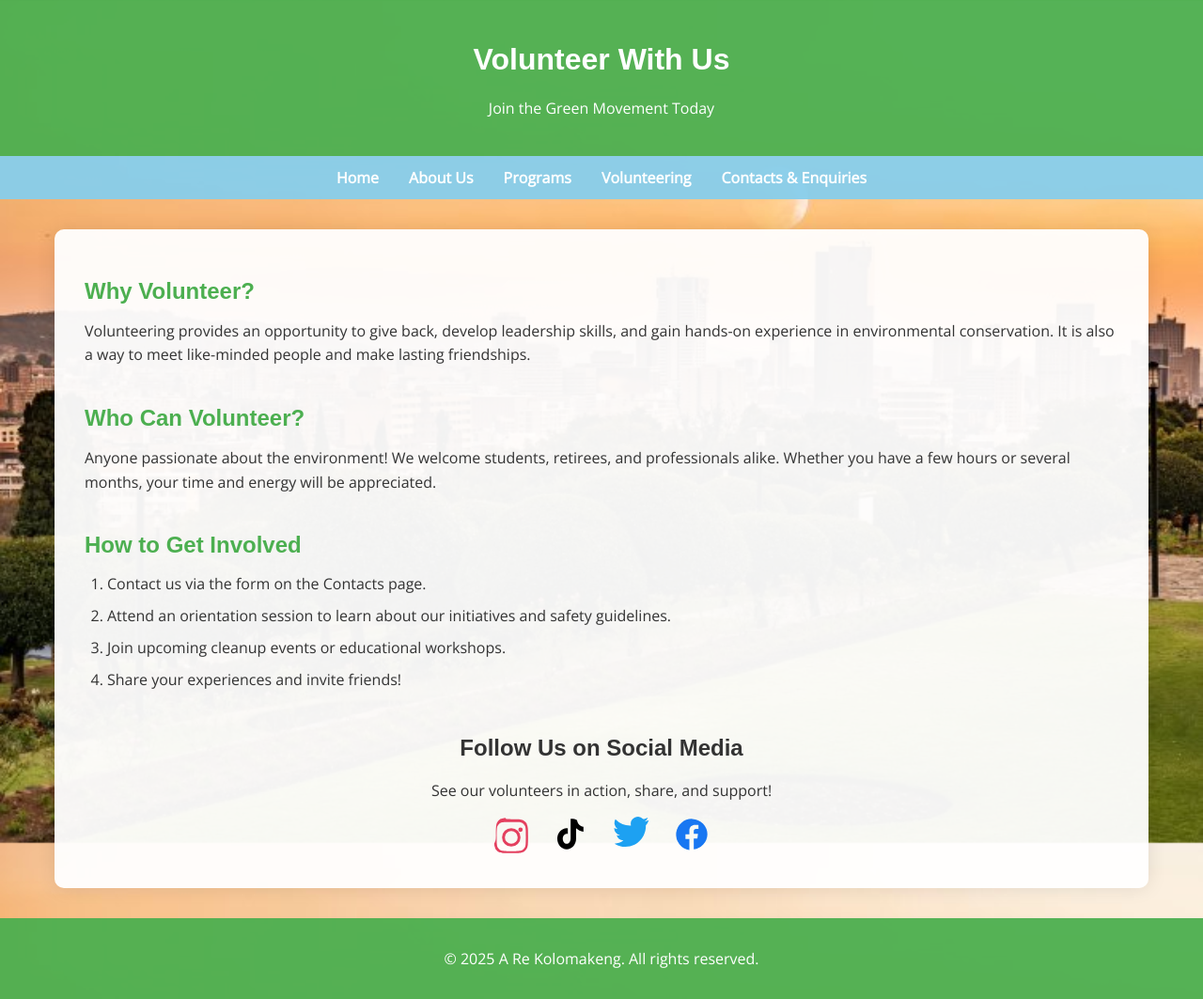
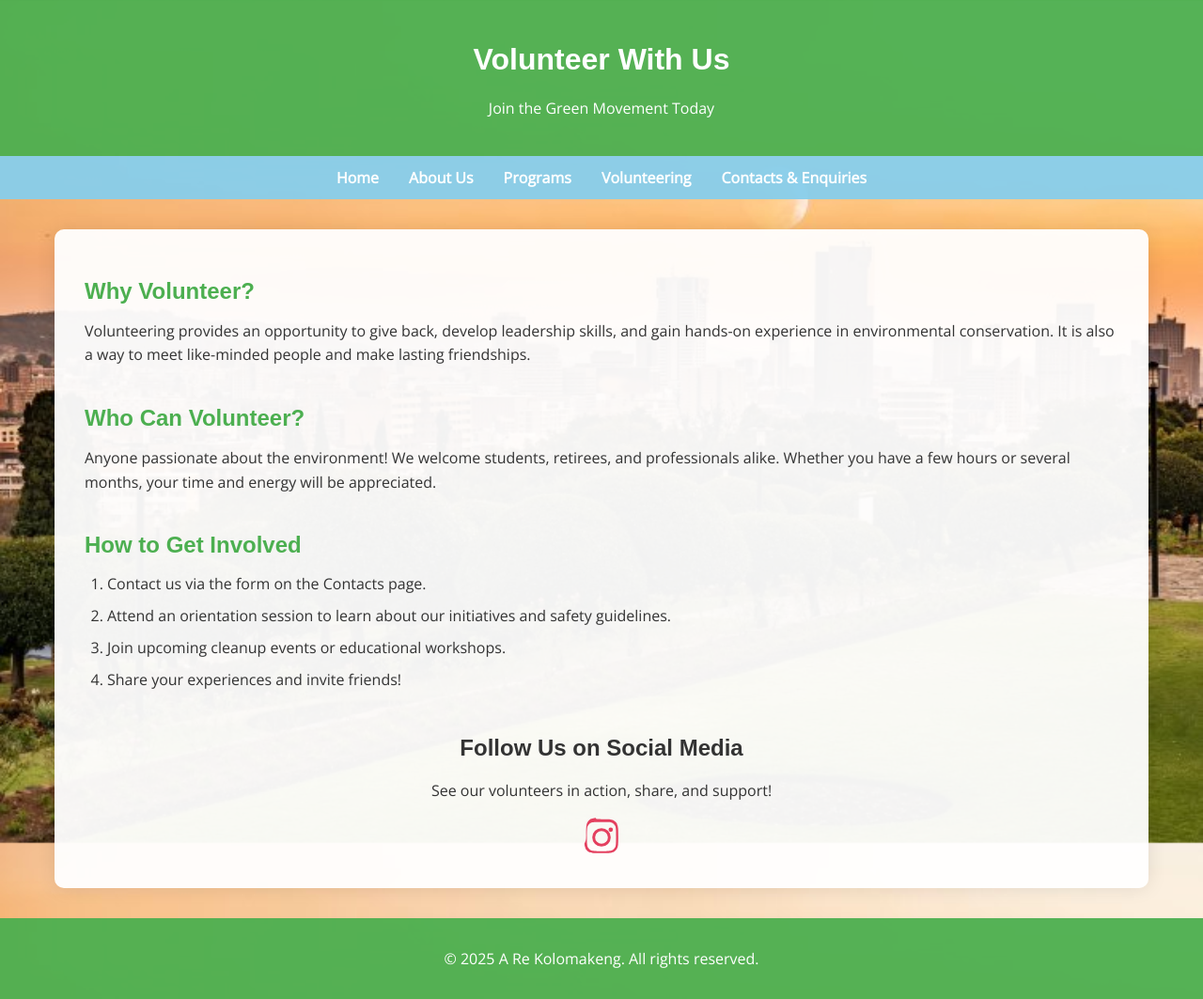
Before and after one commit to arekolomakeng/arekolomakeng, a plain HTML site: page volunteer-in-pretoria.html in a window 1280 px wide. Shown: the whole page at 94% size. Drawn offline with nearby package versions, Linux system fonts and the light colour scheme.

Commit message:
Update volunteer-in-pretoria.html

```diff
--- a/volunteer-in-pretoria.html
+++ b/volunteer-in-pretoria.html
@@ -56,24 +56,9 @@
       <h2>Follow Us on Social Media</h2>
       <p>See our volunteers in action, share, and support!</p>
       <div class="social-icons">
-        <a href="#" target="_blank" aria-label="Visit our Instagram">
+        <a href="https://www.instagram.com/arekolomakeng/" target="_blank" aria-label="Visit our Instagram">
           <svg fill="#E4405F" viewBox="0 0 24 24">
             <path d="M12 2.2c3.2 0 3.6 0 4.9.1 1.2.1 2.1.3 2.6.6.6.3 1.1.7 1.6 1.2.5.5.9 1 .9 1.6.3.5.5 1.4.6 2.6.1 1.3.1 1.7.1 4.9s0 3.6-.1 4.9c-.1 1.2-.3 2.1-.6 2.6-.3.6-.7 1.1-1.2 1.6s-1 .9-1.6.9c-.5.3-1.4.5-2.6.6-1.3.1-1.7.1-4.9.1s-3.6 0-4.9-.1c-1.2-.1-2.1-.3-2.6-.6-.6-.3-1.1-.7-1.6-1.2-.5-.5-.9-1-.9-1.6-.3-.5-.5-1.4-.6-2.6C2.2 15.6 2.2 15.2 2.2 12s0-3.6.1-4.9c.1-1.2.3-2.1.6-2.6.3-.6.7-1.1 1.2-1.6.5-.5 1-.9 1.6-.9.5-.3 1.4-.5 2.6-.6C8.4 2.2 8.8 2.2 12 2.2zm0 1.8c-3.1 0-3.4 0-4.6.1-1.1.1-1.7.2-2.1.4-.5.2-.8.5-1.2.9-.4.4-.7.7-.9 1.2-.2.4-.3 1-.4 2.1-.1 1.2-.1 1.5-.1 4.6s0 3.4.1 4.6c.1 1.1.2 1.7.4 2.1.2.5.5.8.9 1.2.4.4.7.7 1.2.9.4.2 1 .3 2.1.4 1.2.1 1.5.1 4.6.1s3.4 0 4.6-.1c1.1-.1 1.7-.2 2.1-.4.5-.2.8-.5 1.2-.9.4-.4.7-.7.9-1.2.2-.4.3-1 .4-2.1.1-1.2.1-1.5.1-4.6s0-3.4-.1-4.6c-.1-1.1-.2-1.7-.4-2.1-.2-.5-.5-.8-.9-1.2-.4-.4-.7-.7-1.2-.9-.4-.2-1-.3-2.1-.4-1.2-.1-1.5-.1-4.6-.1zm0 3.9a5.9 5.9 0 1 1 0 11.8 5.9 5.9 0 0 1 0-11.8zm0 1.8a4.1 4.1 0 1 0 0 8.2 4.1 4.1 0 0 0 0-8.2zm5.9-2.2a1.4 1.4 0 1 1 0 2.8 1.4 1.4 0 0 1 0-2.8z"/>
-          </svg>
-        </a>
-        <a href="#" target="_blank" aria-label="Visit our TikTok">
-          <svg fill="#000000" viewBox="0 0 24 24">
-            <path d="M12.08 2c1.25 0 2.44.3 3.5.8.3 2.2 1.9 3.9 4.1 4.2v3.2c-1.8-.2-3.5-1-4.7-2.2v6.7c0 3.7-2.7 6.7-6 6.7s-6-3-6-6.7 2.7-6.7 6-6.7c.2 0 .5 0 .7.1v3.5a2.5 2.5 0 0 0-.7-.1c-1.4 0-2.5 1.4-2.5 3.2 0 1.7 1.1 3.2 2.5 3.2 1.4 0 2.5-1.5 2.5-3.2V2h1.1z"/>
-          </svg>
-        </a>
-        <a href="#" target="_blank" aria-label="Visit our Twitter">
-          <svg fill="#1DA1F2" viewBox="0 0 24 24">
-            <path d="M23 2.9c-.8.4-1.7.6-2.6.8a4.5 4.5 0 0 0 2-2.5c-.9.5-1.9.9-3 .9a4.6 4.6 0 0 0-7.8 4.2A13.1 13.1 0 0 1 1.7 2.3 4.6 4.6 0 0 0 3 8.4a4.4 4.4 0 0 1-2.1-.6v.1a4.6 4.6 0 0 0 3.7 4.5 4.6 4.6 0 0 1-2.1.1 4.6 4.6 0 0 0 4.3 3.3 9.3 9.3 0 0 1-5.7 2 13.1 13.1 0 0 0 7 2c8.4 0 13-7 13-13l-.01-.6A9.1 9.1 0 0 0 23 2.9z"/>
-          </svg>
-        </a>
-        <a href="#" target="_blank" aria-label="Visit our Facebook">
-          <svg fill="#1877F2" viewBox="0 0 24 24">
-            <path d="M22 12a10 10 0 1 0-11.5 9.9v-7H8v-3h2.5V9.5c0-2.4 1.5-3.7 3.6-3.7 1 0 1.9.1 2.2.1v2.5h-1.5c-1.2 0-1.5.6-1.5 1.4v1.7h2.7l-.4 3h-2.3v7A10 10 0 0 0 22 12z"/>
           </svg>
         </a>
       </div>
```
